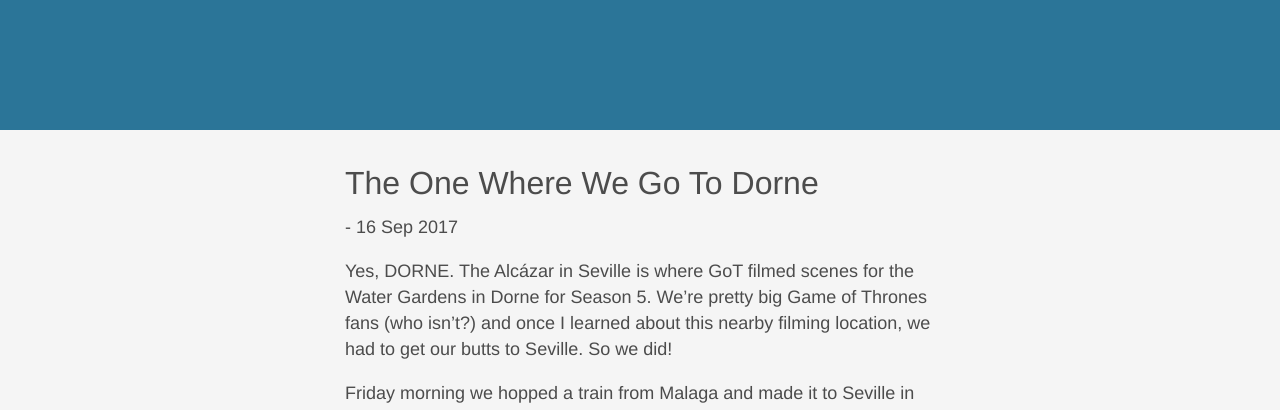
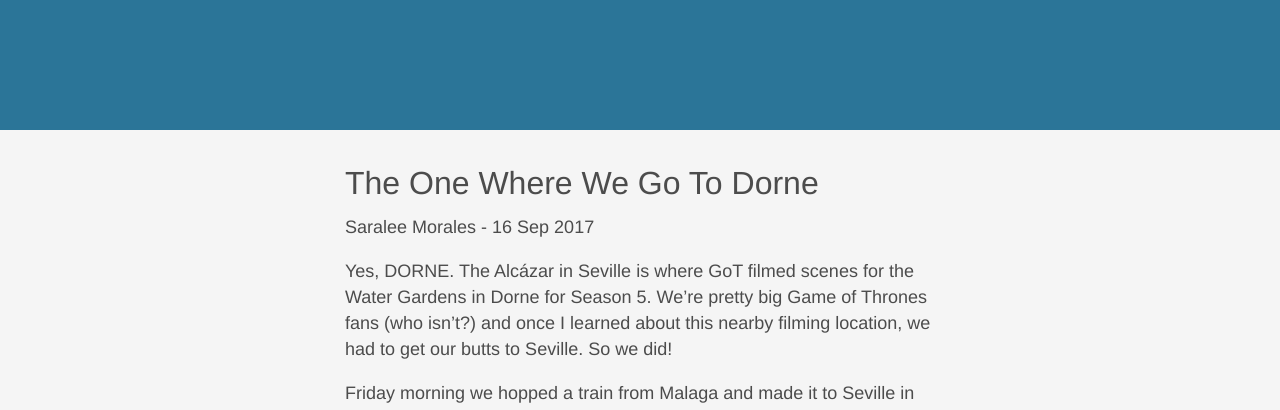
Before and after one commit to lame/five_weeks_abroad, a Jekyll site: the page built from _posts/2017-09-16-the-one-where-we-go-to-dorne.markdown, in a window 1280 px wide and 900 px high. Shown: the top 410 px of the window. Built offline with Jekyll 4.4.1, drawn with Linux system fonts in a browser that asks for light colours; our own code applies the rules of GitHub Pages for plain Markdown files; comment, search, counter and statistics services are not loaded; some of the changed lines change nothing that is shown.

Commit message:
Update 2017-09-16-the-one-where-we-go-to-dorne.markdown
forgot the header block

```diff
--- a/_posts/2017-09-16-the-one-where-we-go-to-dorne.markdown
+++ b/_posts/2017-09-16-the-one-where-we-go-to-dorne.markdown
@@ -1,3 +1,12 @@
+---
+layout: post
+title:  "The One Where We Go To Dorne"
+date:   2017-09-16
+author: Saralee Morales
+comments: true
+tags: travel spain game-of-thones dorne seville alcazar
+---
+
 Yes, DORNE. The Alcázar in Seville is where GoT filmed scenes for the Water Gardens in Dorne for Season 5. We’re pretty big Game of Thrones fans (who isn’t?) and once I learned about this nearby filming location, we had to get our butts to Seville.
 So we did!
 
```
